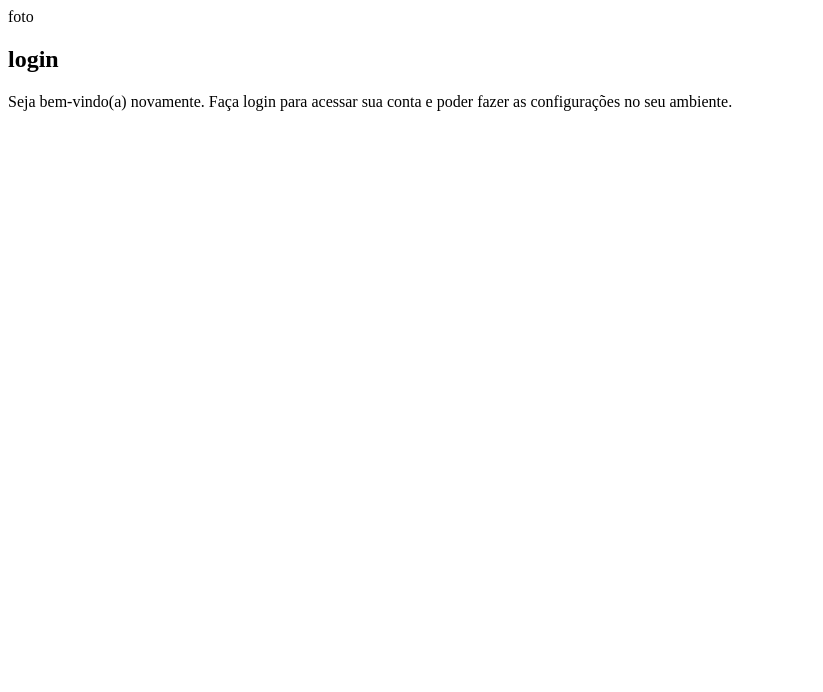
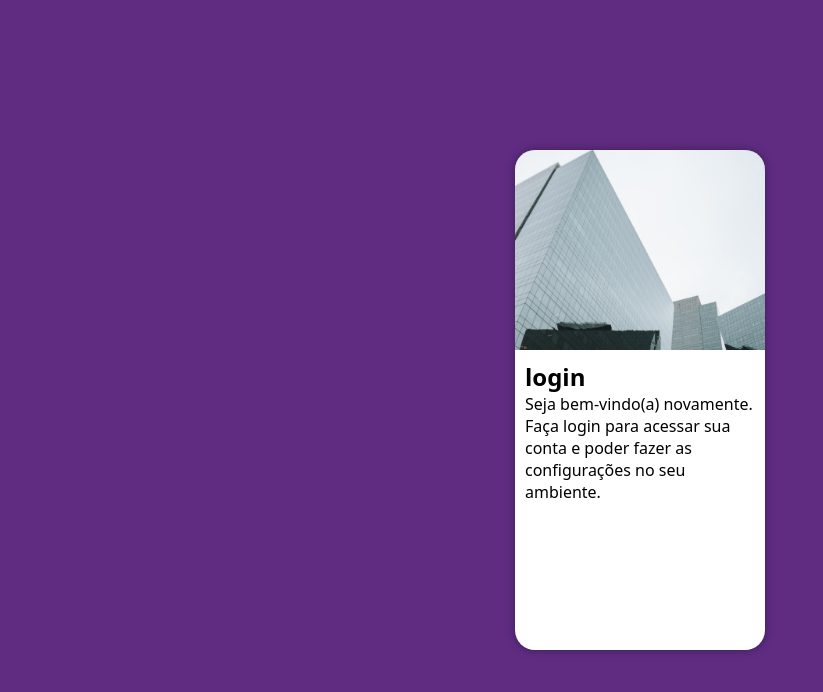
Before and after one commit to ManoelJrdev/projeto-login, a plain HTML site: page index.html in a window 1280 px wide. Shown: the whole page, without its empty margins (0-823 px from the left). Drawn offline with Linux system fonts and the light colour scheme.

Commit message:
interface atualizado

```diff
--- a/estilos/style.css
+++ b/estilos/style.css
@@ -4,3 +4,49 @@
 verde: #49a09d
 lilas: #5f2c82
 */
+
+* {
+    font-family: system-ui, -apple-system, BlinkMacSystemFont, 'Segoe UI', Roboto, Oxygen, Ubuntu, Cantarell, 'Open Sans', 'Helvetica Neue', sans-serif;
+    padding: 0px;
+    margin: 0px;
+    box-sizing: border-box;
+}
+
+body, html {
+    background-color: #5f2c82;
+    height: 100vh;
+    width: 100vw;
+}
+
+main {
+    position: relative;
+    height: 100vh;
+    width: 100vw;
+}
+
+section#login {
+    position: absolute;
+    top: 50%;
+    left: 50%;
+    transform: translate(-50%, -50%);
+    overflow: hidden;
+
+    background-color: white;
+    width: 250px;
+    height: 500px;
+    border-radius: 20px;
+    box-shadow: 0px 0px 10px rgba(0, 0, 0, 0.349);
+
+}
+
+section#login > div#imagem {
+    display: block;
+    background: #5f2c82 url(../imagem/pexels-vinícius-estevão-2896034.jpg) no-repeat;
+   background-size: cover;
+    height: 200px;
+}
+
+section#login > div#formulario {
+    display: block;
+    padding: 10px;
+}
--- a/index.html
+++ b/index.html
@@ -11,7 +11,7 @@
     <main>
         <section id="login">
             <div id="imagem">
-                foto
+
             </div>
             <div id="formulario">
                 <h1>login</h1>
```
